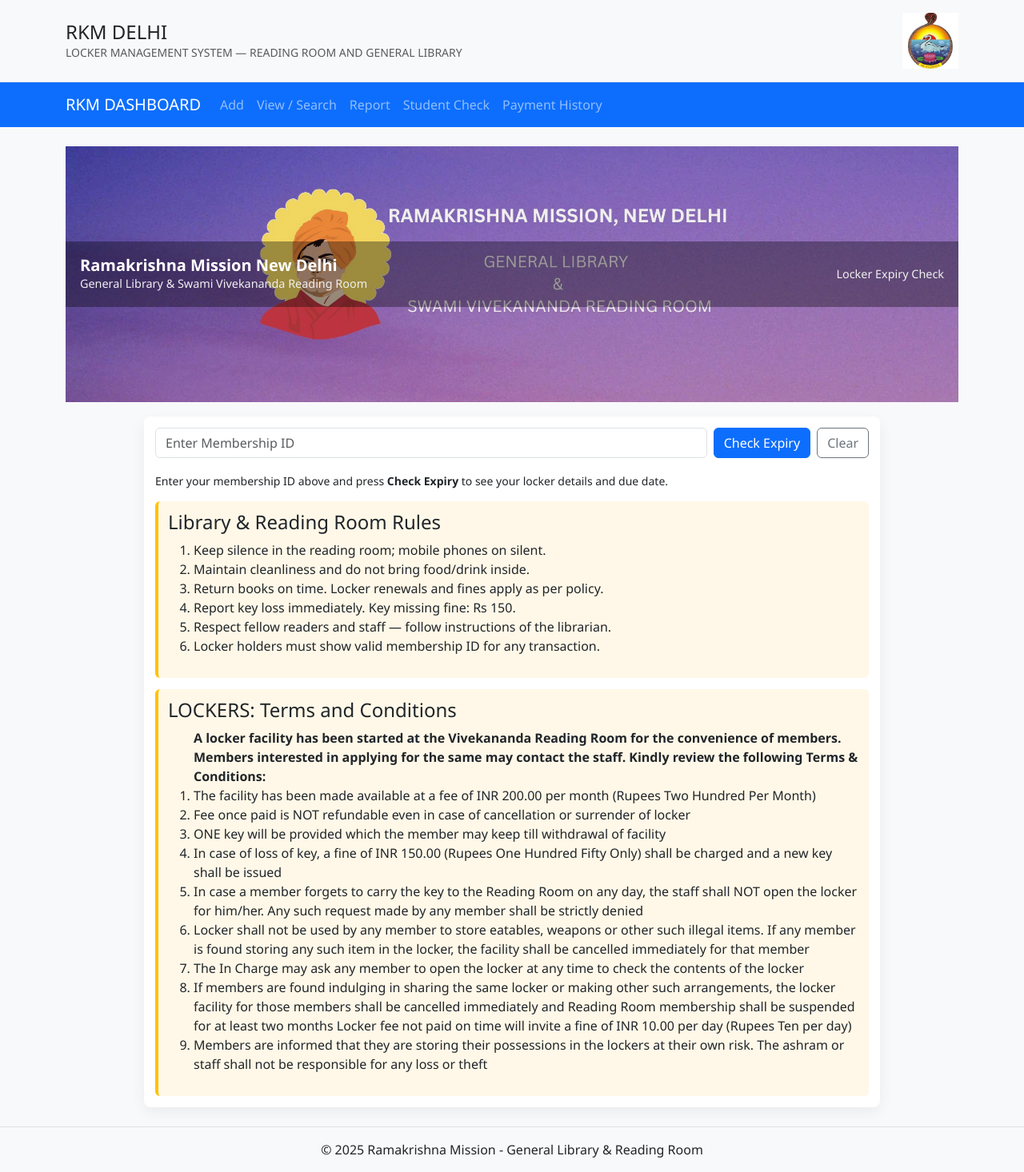
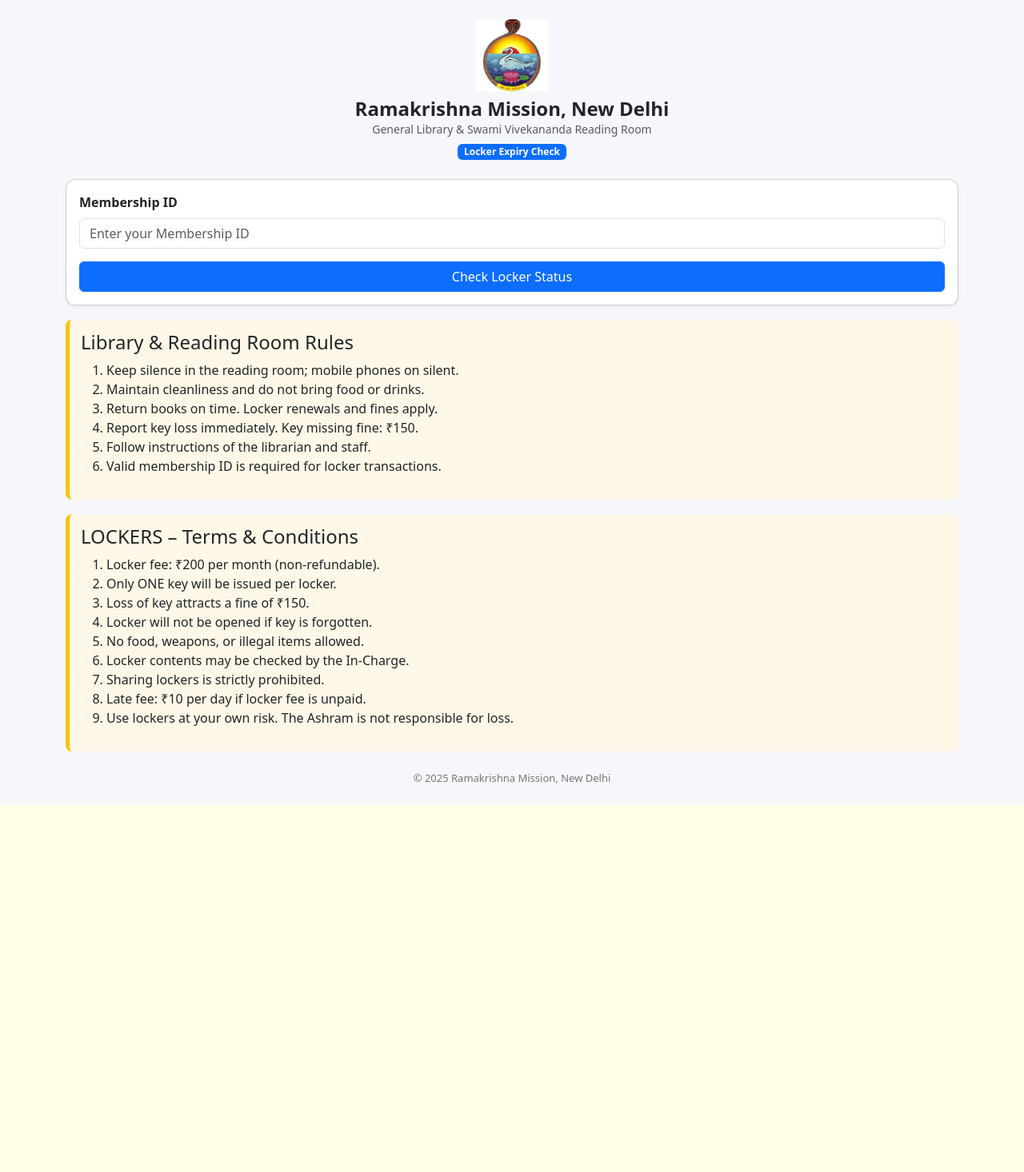
Before and after one commit to sagar11340/locker-management-app, a Flask app: page /student_check in a window 1280 px wide. Shown: the whole page at 80% size. After the commit the page ends 1007 px from the top, so only its background shows below. Run offline with Flask 3, Linux system fonts and the light colour scheme.

Commit message:
Update student_check template and route

```diff
--- a/app.py
+++ b/app.py
@@ -438,37 +438,53 @@
 
 @app.route('/student_check', methods=['GET', 'POST'])
 def student_check():
-    result = None
+    results = []
     error = None
+
     if request.method == 'POST':
         membership_id = request.form.get('membership_id', '').strip()
+
         if not membership_id:
             error = "Please enter your Membership ID."
         else:
-            doc = lockers.find_one({"membership_id": {"$regex": f'^{membership_id}$', "$options": "i"}}, sort=[("created_at", -1)])
-            if not doc:
-                error = "No record found for this Membership ID. Please check and try again."
+            docs = list(
+                lockers.find(
+                    {"membership_id": {"$regex": f'^{membership_id}$', "$options": "i"}}
+                ).sort("created_at", -1)
+            )
+
+            if not docs:
+                error = "No record found for this Membership ID."
             else:
-                sd = doc.get('start_date')
-                ed = doc.get('end_date')
-                now_date = now = datetime.utcnow().date()
-                ed_date = ed.date() if isinstance(ed, datetime) else (ed if ed else None)
-                days_left = (ed_date - now_date).days if ed_date else None
-                expired = days_left is not None and days_left < 0
-                result = {
-                    "full_name": doc.get('full_name'),
-                    "membership_id": doc.get('membership_id'),
-                    "locker_no": doc.get('locker_no'),
-                    "mobile": doc.get('mobile'),
-                    "gender": doc.get('gender'),
-                    "start_date": sd,
-                    "end_date": ed,
-                    "end_date_str": ed_date.strftime("%d/%m/%Y") if ed_date else "—",
-                    "days_left": days_left,
-                    "expired": expired,
-                    "status": doc.get('status', 'active')
-                }
-    return render_template('student_check.html', result=result, error=error)
+                today = datetime.utcnow().date()
+
+                for doc in docs:
+                    sd = doc.get('start_date')
+                    ed = doc.get('end_date')
+
+                    ed_date = ed.date() if isinstance(ed, datetime) else None
+                    days_left = (ed_date - today).days if ed_date else None
+
+                    results.append({
+                        "full_name": doc.get('full_name'),
+                        "membership_id": doc.get('membership_id'),
+                        "locker_no": doc.get('locker_no'),
+                        "mobile": doc.get('mobile'),
+                        "gender": doc.get('gender'),
+                        "start_date": sd,
+                        "end_date": ed,
+                        "end_date_str": ed_date.strftime("%d/%m/%Y") if ed_date else "—",
+                        "days_left": days_left,
+                        "expired": days_left is not None and days_left < 0,
+                        "status": doc.get('status', 'active')
+                    })
+
+    return render_template(
+        'student_check.html',
+        results=results,
+        error=error
+    )
+
 from datetime import datetime
 from bson.objectid import ObjectId
 from flask import request, redirect, url_for, render_template
--- a/templates/student_check.html
+++ b/templates/student_check.html
@@ -1,210 +1,166 @@
-{% extends "base.html" %}
+<!doctype html>
+<html lang="en">
+<head>
+  <meta charset="utf-8">
+  <title>Locker Expiry Check – RKM New Delhi</title>
+  <meta name="viewport" content="width=device-width, initial-scale=1">
+
+  <!-- Bootstrap (mobile friendly) -->
+  <link href="https://cdn.jsdelivr.net/npm/bootstrap@5.3.0/dist/css/bootstrap.min.css" rel="stylesheet">
+
+  <style>
+    body {
+      background: #f6f7fb;
+    }
+    .card {
+      border-radius: 12px;
+    }
+    .rule-box {
+      background: #fff8e8;
+      border-left: 5px solid #ffc107;
+      padding: 14px;
+      border-radius: 8px;
+      margin-top: 18px;
+    }
+    .rule-box h4 {
+      margin-top: 0;
+    }
+    footer {
+      font-size: 13px;
+      color: #777;
+    }
+  </style>
+</head>
+
+<body>
+
+<div class="container py-4">
+<!-- Header with Logo -->
+<div class="text-center mb-4">
+  <img
+    src="{{ url_for('static', filename='img/rkm_logo.png') }}"
+    alt="Ramakrishna Mission Logo"
+    style="max-height:90px;"
+    class="mb-2 img-fluid"
+  >
+
+  <h4 class="fw-bold mb-0">Ramakrishna Mission, New Delhi</h4>
+  <div class="text-muted small">
+    General Library & Swami Vivekananda Reading Room
+  </div>
+
+  <span class="badge bg-primary mt-2">
+    Locker Expiry Check
+  </span>
+</div>
 
 
-{% block content %}
-<style>
-/* Full-screen header with responsive landscape image */
-.hero {
-  position: relative;
-  width: 100%;
-  height: 40vh;
-  min-height: 240px;
-  display: flex;
-  align-items: center;
-  justify-content: center;
-  overflow: hidden;
-  background: #000;
-}
-.hero img.bg {
-  position: absolute;
-  left: 50%;
-  top: 50%;
-  transform: translate(-50%,-50%);
-  width: 100%;
-  height: auto;
-  min-height: 100%;
-  object-fit: cover;
-  filter: saturate(1) contrast(1);
-  opacity: 0.95;
-}
-.hero .overlay {
-  position: relative;
-  z-index: 2;
-  color: #fff;
-  text-align: left;
-  width: 100%;
-  padding: 18px;
-  background: linear-gradient(180deg, rgba(0,0,0,0.35), rgba(0,0,0,0.35));
-}
-.heading {
-  display:flex;
-  align-items:center;
-  justify-content:space-between;
-  gap:16px;
-}
-.heading h2 { margin:0; font-size:1.25rem; font-weight:700; }
-.heading small { display:block; font-size:0.9rem; color:#f0f0f0; }
 
-/* Main container */
-.check-card {
-  max-width:920px;
-  margin: 18px auto;
-  background: #fff;
-  padding: 14px;
-  border-radius: 8px;
-  box-shadow: 0 6px 18px rgba(0,0,0,0.06);
-}
-
-/* Form */
-.form-inline { display:flex; gap:8px; flex-wrap:wrap; }
-.form-inline input[type="text"] { flex:1 1 220px; min-width:160px; }
-.form-inline button { flex: 0 0 auto; }
-
-/* Result box */
-.result {
-  margin-top: 12px;
-  padding: 12px;
-  border-radius: 6px;
-  background: #f8f9fb;
-}
-.result .row { margin-bottom:6px; }
-
-/* Rules */
-.rules {
-  margin-top: 14px;
-  padding: 12px;
-  border-radius:6px;
-  background: #fff8e8;
-  border-left: 4px solid #ffc107;
-}
-.rules h4 { margin-top:0; }
-
-/* Responsive tweaks */
-@media (max-width:600px) {
-  .hero { height: 36vh; }
-  .heading h2 { font-size: 1.05rem; }
-  .check-card { margin: 12px; padding: 10px; }
-}
-
-/* Print: only print the result block */
-@media print {
-  body * { visibility: hidden; }
-  #printable, #printable * { visibility: visible; }
-  #printable { position: absolute; left: 0; top: 0; width: 100%; }
-  @page { size: A4; margin: 12mm; }
-}
-</style>
-
-<!-- Hero with full-width Swami Vivekananda landscape photo -->
-<div class="hero">
-  <img class="bg"
-     src="{{ url_for('static', filename='img/swami_landscape.jpg') }}"
-     alt="Swami Vivekananda"
-     onerror="this.onerror=null; this.src='{{ url_for('static', filename='img/rkm_logo.png') }}'; this.style.objectFit='contain'; this.style.background='#222';">
-
-  <div class="overlay">
-    <div class="heading">
-      <div>
-        <h2>Ramakrishna Mission New Delhi</h2>
-        <small>General Library &amp; Swami Vivekananda Reading Room</small>
-      </div>
-      <div style="text-align:right;">
-        <small>Locker Expiry Check</small>
-      </div>
-    </div>
-  </div>
-</div>
-
-<div class="check-card container">
-  <form method="post" class="form-inline" id="checkForm" novalidate>
-    <input type="text" name="membership_id" placeholder="Enter Membership ID" class="form-control" required aria-label="Membership ID">
-    <button class="btn btn-primary" type="submit">Check Expiry</button>
-    <button type="button" id="clearBtn" class="btn btn-outline-secondary">Clear</button>
+  <!-- Form -->
+  <div class="card shadow-sm">
+    <div class="card-body">
+      <form method="post">
+        <label class="form-label fw-semibold">Membership ID</label>
+        <input type="text" name="membership_id" class="form-control mb-3"
+               placeholder="Enter your Membership ID" required>
+        <button class="btn btn-primary w-100">Check Locker Status</button>
       </form>
 
       {% if error %}
-  <div class="alert alert-warning mt-3">{{ error }}</div>
-  {% endif %}
-
-  {% if result %}
-  <div id="printable" class="result">
-    <div class="row">
-      <div class="col-8"><strong>Name:</strong> {{ result.full_name or '—' }}</div>
-      <div class="col-4 text-end"><strong>Locker No:</strong> {{ result.locker_no or '—' }}</div>
+        <div class="alert alert-warning mt-3 text-center">
+          {{ error }}
         </div>
-    <div class="row">
-      <div class="col-6"><strong>Membership ID:</strong> {{ result.membership_id }}</div>
-      <div class="col-6 text-end"><strong>Status:</strong>
-        {% if result.status == 'cancelled' %}
-          <span class="badge bg-danger">Cancelled</span>
-        {% elif result.expired %}
-          <span class="badge bg-warning">Expired</span>
-        {% else %}
-          <span class="badge bg-success">Active</span>
       {% endif %}
     </div>
   </div>
 
-    <div class="row">
-      <div class="col-6"><strong>Expiry Date:</strong> {{ result.end_date_str }}</div>
-      <div class="col-6 text-end">
-        <strong>Days left:</strong>
-        {% if result.days_left is not none %}
-          {% if result.days_left < 0 %}
-            {{ (-result.days_left) }} day(s) past due
+  <!-- Results -->
+  {% if results %}
+  <div class="card shadow-sm mt-4">
+    <div class="card-body">
+      <h6 class="fw-bold mb-3">
+        Member: {{ results[0].full_name }} ({{ results[0].membership_id }})
+      </h6>
+
+      <div class="table-responsive">
+        <table class="table table-bordered table-sm align-middle">
+          <thead class="table-light">
+            <tr>
+              <th>Locker No</th>
+              <th>Expiry</th>
+              <th>Days Left</th>
+              <th>Status</th>
+            </tr>
+          </thead>
+          <tbody>
+            {% for r in results %}
+            <tr class="{% if r.expired %}table-danger{% endif %}">
+              <td>{{ r.locker_no }}</td>
+              <td>{{ r.end_date_str }}</td>
+              <td>
+                {% if r.days_left is not none %}
+                  {% if r.days_left < 0 %}
+                    {{ (-r.days_left) }} overdue
                   {% else %}
-            {{ result.days_left }} day(s)
+                    {{ r.days_left }}
                   {% endif %}
                 {% else %}
                   —
                 {% endif %}
+              </td>
+              <td>
+                {% if r.expired %}
+                  <span class="badge bg-danger">Expired</span>
+                {% else %}
+                  <span class="badge bg-success">Active</span>
+                {% endif %}
+              </td>
+            </tr>
+            {% endfor %}
+          </tbody>
+        </table>
+      </div>
+
+      <div class="text-muted small mt-2">
+        If your locker is expired, please contact the library counter for renewal.
       </div>
     </div>
-
-    <div class="row">
-      <div class="col-12 mt-2">
-        <small>Note: If your locker is expired and you wish to renew, please contact the library counter.</small>
-      </div>
-    </div>
-
-    <div class="mt-3 text-end">
-      <button class="btn btn-sm btn-outline-secondary" onclick="window.print(); return false;">Print</button>
-    </div>
-  </div>
-  {% else %}
-  <div class="mt-3">
-    <small>Enter your membership ID above and press <strong>Check Expiry</strong> to see your locker details and due date.</small>
   </div>
   {% endif %}
 
-  <div class="rules">
+  <!-- Rules -->
+  <div class="rule-box">
     <h4>Library & Reading Room Rules</h4>
     <ol>
       <li>Keep silence in the reading room; mobile phones on silent.</li>
-      <li>Maintain cleanliness and do not bring food/drink inside.</li>
-      <li>Return books on time. Locker renewals and fines apply as per policy.</li>
-      <li>Report key loss immediately. Key missing fine: Rs 150.</li>
-      <li>Respect fellow readers and staff — follow instructions of the librarian.</li>
-      <li>Locker holders must show valid membership ID for any transaction.</li>
+      <li>Maintain cleanliness and do not bring food or drinks.</li>
+      <li>Return books on time. Locker renewals and fines apply.</li>
+      <li>Report key loss immediately. Key missing fine: ₹150.</li>
+      <li>Follow instructions of the librarian and staff.</li>
+      <li>Valid membership ID is required for locker transactions.</li>
     </ol>
   </div>
 
-  <div class="rules">
-    <h4>LOCKERS: Terms and Conditions</h4>
+  <div class="rule-box">
+    <h4>LOCKERS – Terms & Conditions</h4>
     <ol>
-      <b>A locker facility has been started at the Vivekananda Reading Room for the convenience of members. Members interested in applying for the same may contact the staff. Kindly review the following Terms & Conditions:</b>
-      <li>	The facility has been made available at a fee of INR 200.00 per month (Rupees Two Hundred Per Month)</li>
-      <li>	Fee once paid is NOT refundable even in case of cancellation or surrender of locker</li>
-      <li>	ONE key will be provided which the member may keep till withdrawal of facility</li>
-      <li>	In case of loss of key, a fine of INR 150.00 (Rupees One Hundred Fifty Only) shall be charged and a new key shall be issued</li>
-      <li>	In case a member forgets to carry the key to the Reading Room on any day, the staff shall  NOT open the locker for him/her. Any such request made by any member shall be strictly denied</li>
-      <li>	Locker shall not be used by any member to store eatables, weapons or other such illegal items. If any member is found storing any such item in the locker, the facility shall be cancelled immediately for that member</li>
-      <li>	The In Charge may ask any member to open the locker at any time to check the contents of the locker</li>
-      <li>	If members are found indulging in sharing the same locker or making other such arrangements, the locker facility for those members shall be cancelled immediately and Reading Room membership shall be suspended for at least two months Locker fee not paid on time will invite a fine of INR 10.00 per day (Rupees Ten per day)</li>
-      <li>	Members are informed that they are storing their possessions in the lockers at their own risk. The ashram or staff shall not be responsible for any loss or theft</li>
+      <li>Locker fee: ₹200 per month (non-refundable).</li>
+      <li>Only ONE key will be issued per locker.</li>
+      <li>Loss of key attracts a fine of ₹150.</li>
+      <li>Locker will not be opened if key is forgotten.</li>
+      <li>No food, weapons, or illegal items allowed.</li>
+      <li>Locker contents may be checked by the In-Charge.</li>
+      <li>Sharing lockers is strictly prohibited.</li>
+      <li>Late fee: ₹10 per day if locker fee is unpaid.</li>
+      <li>Use lockers at your own risk. The Ashram is not responsible for loss.</li>
     </ol>
   </div>
 
+  <footer class="text-center mt-4">
+    © {{ datetime.utcnow().year }} Ramakrishna Mission, New Delhi
+  </footer>
+
 </div>
 
-{% endblock %}
+</body>
+</html>
```
Lines whose indentation alone changed are shown as unchanged.
